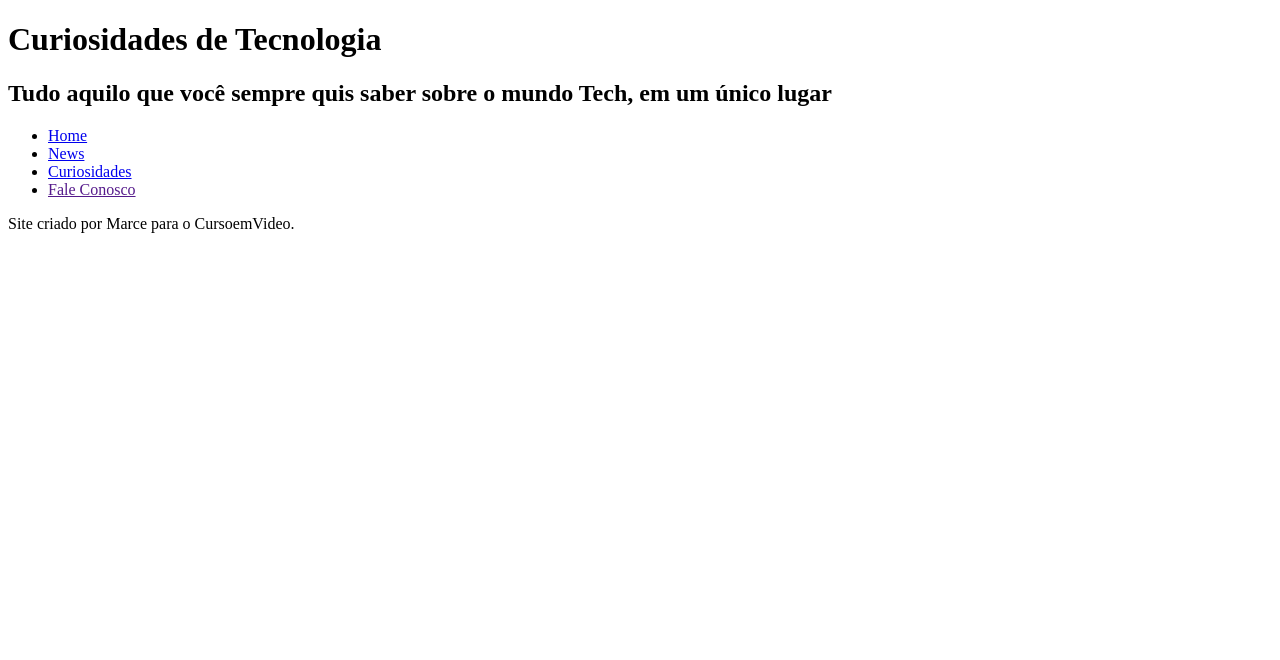
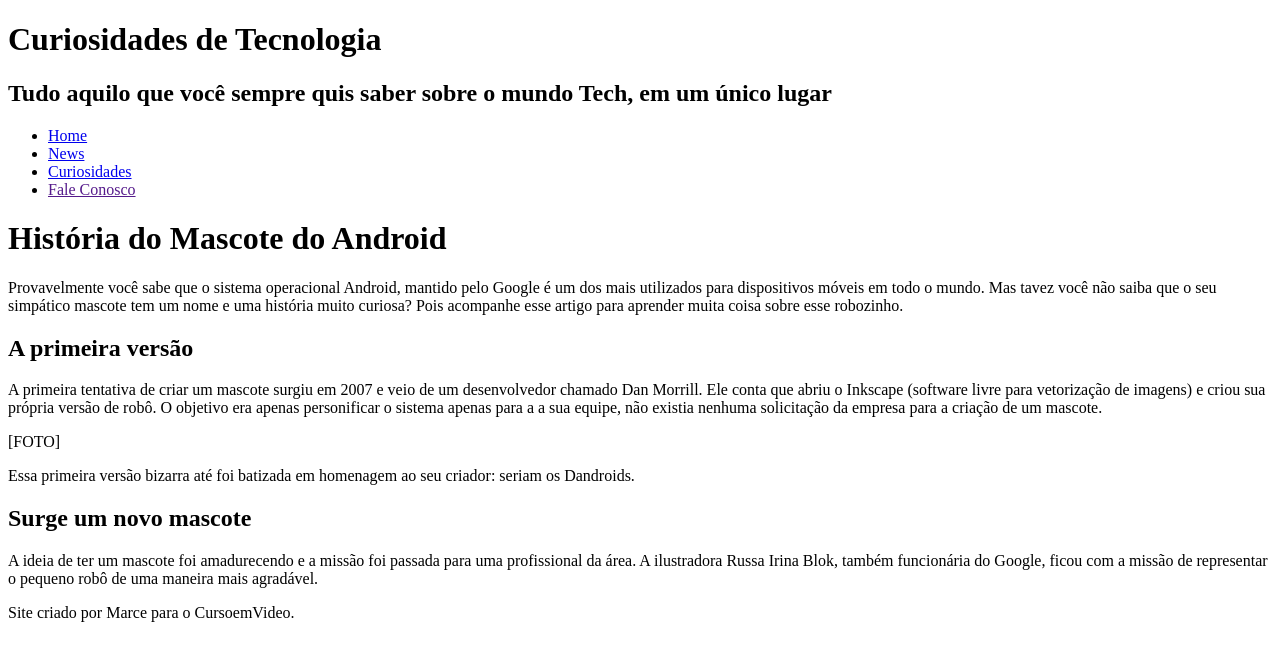
Before and after one commit to marcelocirilo/Desafio10_CursoVideo, a plain HTML site: page index.html in a window 1280 px wide. Drawn offline with Linux system fonts and the light colour scheme.

Commit message:
conteudo 2

```diff
--- a/index.html
+++ b/index.html
@@ -12,8 +12,8 @@
         <h1>Curiosidades de Tecnologia</h1>
         <h2>Tudo aquilo que você sempre quis saber sobre o mundo Tech, em um único lugar</h2>
 
-        <div id="navigation">
-            <ul>
+        <div id="navigation_barra">
+            <ul id="navigation">
                 <li><a href="default.asp">Home</a></li>
                 <li><a href="news.asp">News</a></li>
                 <li><a href="contact.asp">Curiosidades</a></li>
@@ -24,6 +24,21 @@
     </header>
 
     <main>
+        <h1>História do Mascote do Android</h1>
+
+        <p>Provavelmente você sabe que o sistema operacional Android, mantido pelo Google é um dos mais utilizados para dispositivos móveis em todo o mundo. Mas tavez você não saiba que o seu simpático mascote tem um nome e uma história muito curiosa? Pois acompanhe esse artigo para aprender muita coisa sobre esse robozinho.</p>
+
+<h2>A primeira versão</h2>
+
+<p>A primeira tentativa de criar um mascote surgiu em 2007 e veio de um desenvolvedor chamado Dan Morrill. Ele conta que abriu o Inkscape (software livre para vetorização de imagens) e criou sua própria versão de robô. O objetivo era apenas personificar o sistema apenas para a a sua equipe, não existia nenhuma solicitação da empresa para a criação de um mascote.</p>
+
+[FOTO]
+
+<p>Essa primeira versão bizarra até foi batizada em homenagem ao seu criador: seriam os Dandroids.</p>
+
+<h2>Surge um novo mascote</h2>
+
+<p>A ideia de ter um mascote foi amadurecendo e a missão foi passada para uma profissional da área. A ilustradora Russa Irina Blok, também funcionária do Google, ficou com a missão de representar o pequeno robô de uma maneira mais agradável.</p>
 
     </main>
 
```
